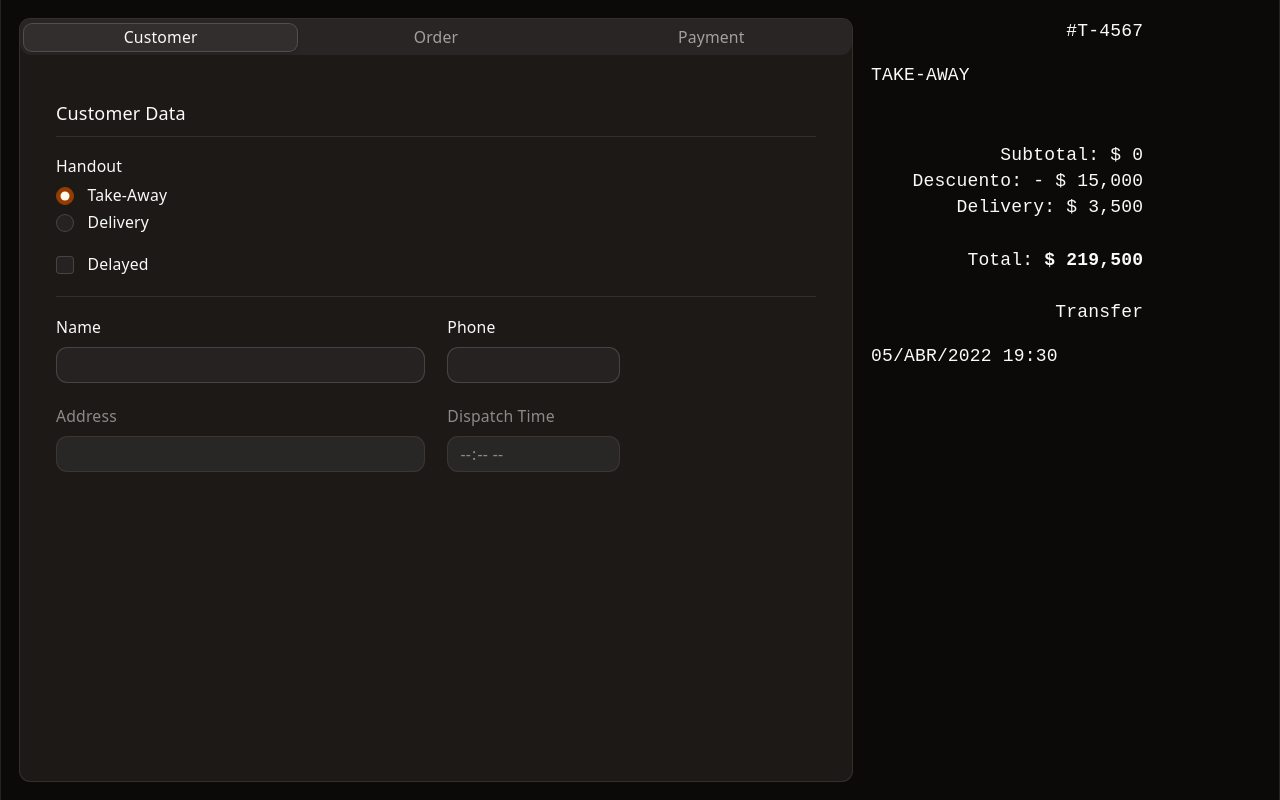
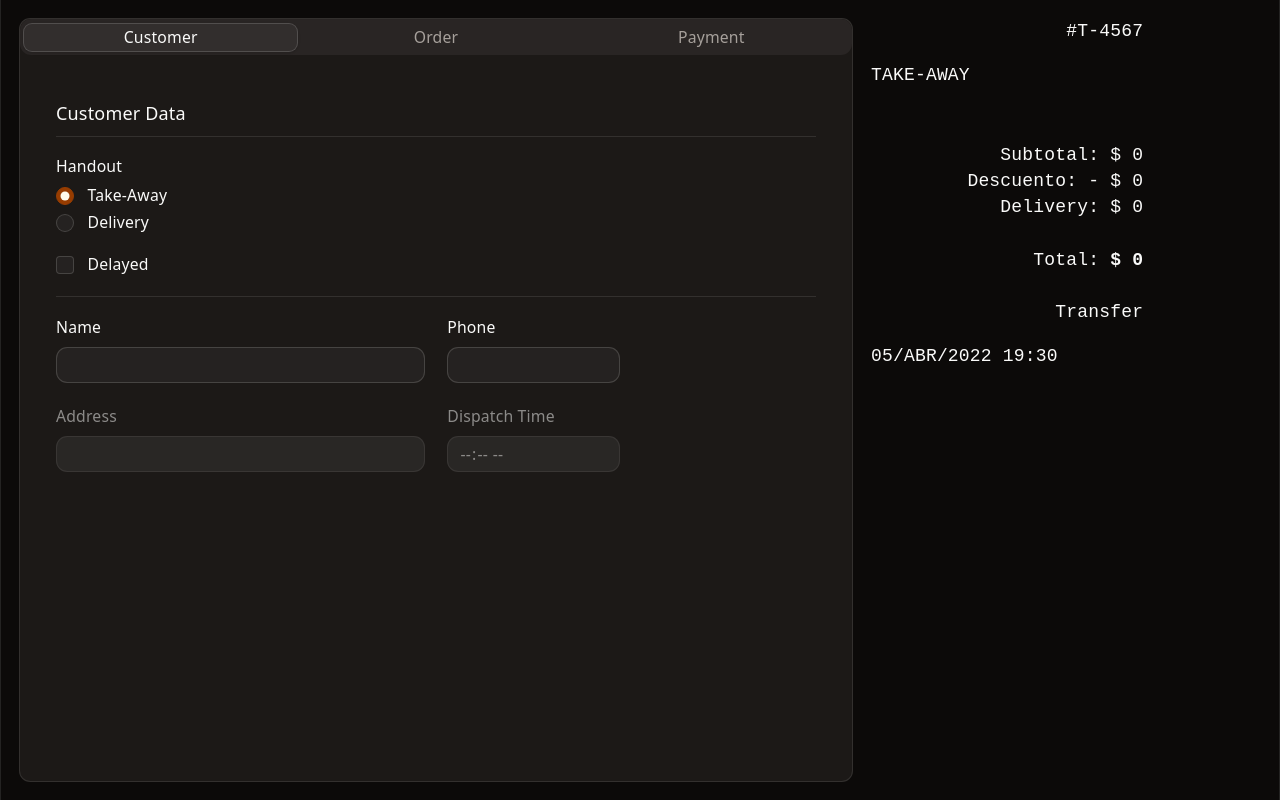
Before and after one commit to kikedose/ticket-gen-v2, a React (Vite) app: page /ticket in a window 1280 px wide. Built offline with nearby package versions, Linux system fonts and the light colour scheme.

Commit message:
wip: total and discount logic for ticket preview

```diff
--- a/src/routes/(ticket)/-ticket-preview/index.tsx
+++ b/src/routes/(ticket)/-ticket-preview/index.tsx
@@ -1,7 +1,11 @@
 import { useShallow } from 'zustand/react/shallow';
 import { useTicketStore } from '~/stores/ticket-store';
 import { formatMoney as money } from '~/lib/utils';
-import { getSubtotal } from '~/stores/ticket-store-helpers';
+import {
+  getDiscountAmount,
+  getSubtotal,
+  getTotal,
+} from '~/stores/ticket-store-helpers';
 
 export default function TicketPreview() {
   const {
@@ -13,6 +17,9 @@ export default function TicketPreview() {
     dispatchTime,
     paymentMethod,
     order,
+    discount,
+    deliveryCost,
+    state,
   } = useTicketStore(
     useShallow((s) => ({
       handout: s.handout,
@@ -24,8 +31,12 @@ export default function TicketPreview() {
       paymentMethod: s.paymentMethod,
       order: s.order,
       discount: s.discount,
+      deliveryCost: s.deliveryCost,
+      state: s,
     })),
   );
+
+  const subtotal = getSubtotal(order);
 
   return (
     <div className="flex w-[72mm] flex-col gap-4 font-mono">
@@ -64,12 +75,12 @@ export default function TicketPreview() {
 
       {/* Total */}
       <ul className="text-right">
-        <li>Subtotal: {money(getSubtotal(order))}</li>
-        <li>Descuento: - $ 15,000</li>
-        <li>Delivery: $ 3,500</li>
+        <li>Subtotal: {money(subtotal)}</li>
+        <li>Descuento: - {money(getDiscountAmount(subtotal, discount))}</li>
+        <li>Delivery: {money(deliveryCost)}</li>
         <br />
         <li>
-          Total: <span className="font-bold">$ 219,500</span>
+          Total: <span className="font-bold">{money(getTotal(state))}</span>
         </li>
         <br />
         <li className="capitalize">{paymentMethod}</li>
```
